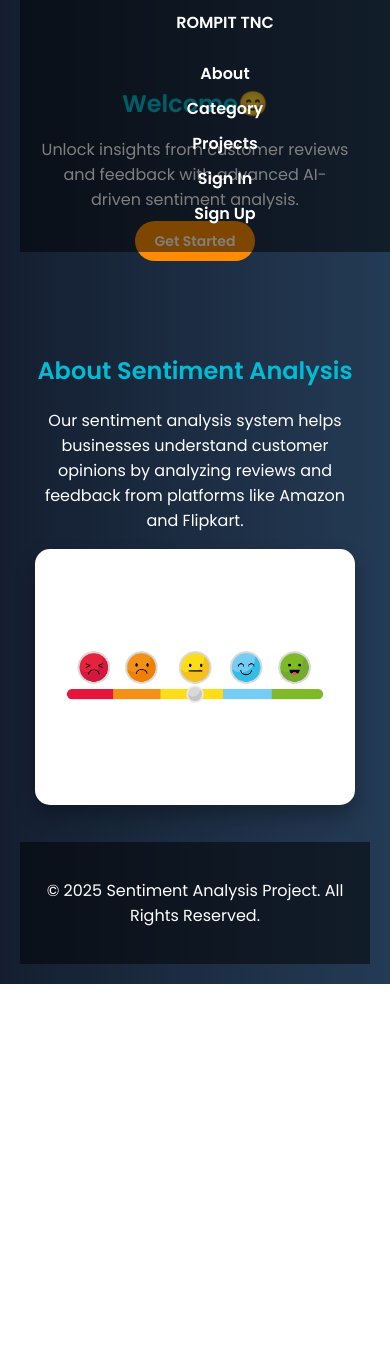
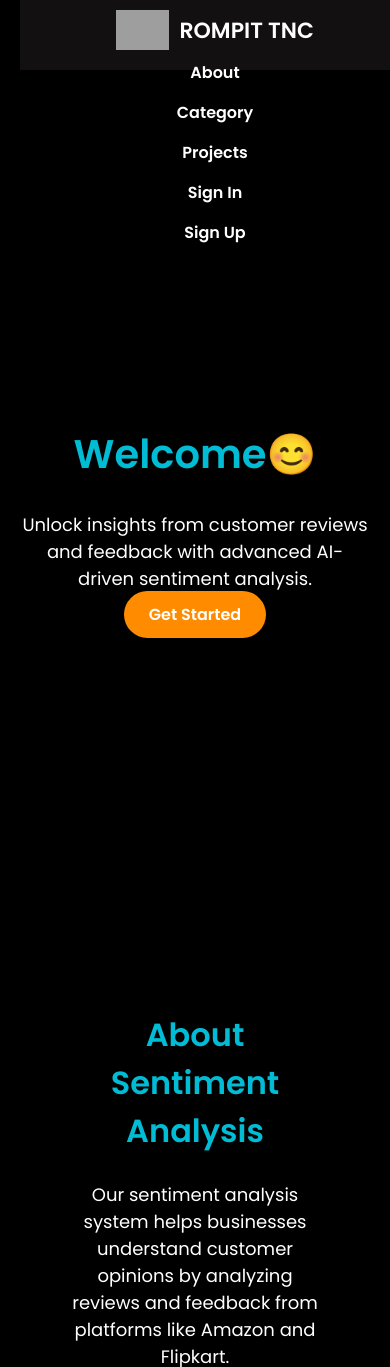
Before and after one commit to Sandeepmarcher/sentiment-analysis-for-business-intelligent-systems, a Flask app: page / in a window 390 px wide. Shown: the top 1367 px of the page. Before the commit the page ends 984 px from the top, so only its background shows below. Run offline with Flask 3, Linux system fonts and the light colour scheme; grey boxes are pictures that could not be loaded.

Commit message:
Update welcom.html

```diff
--- a/templates/welcom.html
+++ b/templates/welcom.html
@@ -8,20 +8,19 @@
     <link rel="preconnect" href="https://fonts.googleapis.com">
     <link href="https://fonts.googleapis.com/css2?family=Poppins:wght@300;400;600&display=swap" rel="stylesheet">
     <style>
+/* General Styles */
 body {
     margin: 0;
     font-family: 'Poppins', sans-serif;
-            background: linear-gradient(to right, #141e30, #243b55);
+    background: linear-gradient(to right, #000000, #000000);
     color: white;
     text-align: center;
     overflow-y: scroll;
     scrollbar-width: thin;
     scrollbar-color: #ff8c00 #243b55;
 }
-        .logo {
-    position: absolute;
-    left: 50px;
-}
+
+/* Custom Scrollbar */
 ::-webkit-scrollbar {
     width: 8px;
 }
@@ -32,36 +31,62 @@
     background: #000000;
     border-radius: 10px;
 }
+
+/* Navbar */
 .navbar {
     display: flex;
-    justify-content: center;
+    justify-content: space-between;
     align-items: center;
-    padding: 15px 50px;
-    background: rgba(0, 0, 0, 0.5);
+    padding: 10px 80px;
+    background: rgba(36, 33, 33, 0.5);
     position: fixed;
     width: 100%;
+    height: 70px;
     top: 0;
     z-index: 1000;
+    box-sizing: border-box;
 }
+
+.logo-container {
+    display: flex;
+    align-items: center;
+    gap: 10px;
+}
+
+.logo-container img {
+    height: 40px;
+    cursor: pointer;
+}
+
+.logo {
+    font-size: 22px;
+    font-weight: bold;
+    color: white;
+    text-decoration: none;
+}
+
+/* Navigation Links */
 .nav-links {
     list-style: none;
     display: flex;
     gap: 20px;
-    justify-content:center;
-    flex-grow: 1;
+    margin: 0;
     padding: 0;
+    align-items: center;
 }
 
 .nav-links li a {
     color: white;
-            text-align: left;
-            text-decoration:solid;
+    text-decoration: none;
     font-weight: 600;
     transition: color 0.3s ease-in-out;
 }
+
 .nav-links li a:hover {
     color: #ff8c00;
 }
+
+/* Hero Section */
 .hero {
     height: 100vh;
     display: flex;
@@ -69,7 +94,19 @@
     align-items: center;
     flex-direction: column;
     animation: fadeIn 2s ease-in-out;
+    padding-top: 70px;
 }
+
+.hero-content h1 {
+    font-size: 40px;
+}
+
+.hero-content p {
+    font-size: 18px;
+    max-width: 600px;
+    margin: 10px auto;
+}
+
 .cta-button {
     background: #ff8c00;
     padding: 12px 25px;
@@ -79,14 +116,28 @@
     font-weight: bold;
     transition: transform 0.3s, background 0.3s;
 }
+
 .cta-button:hover {
     background: #e67e22;
     transform: scale(1.1);
 }
+
+/* About Section */
 .about {
     padding: 50px;
     animation: slideUp 1.5s ease-in-out;
 }
+
+.about h2 {
+    font-size: 32px;
+}
+
+.about p {
+    font-size: 18px;
+    max-width: 800px;
+    margin: auto;
+}
+
 .about-image {
     width: 80%;
     max-width: 600px;
@@ -94,70 +145,48 @@
     box-shadow: 0 10px 20px rgba(0, 0, 0, 0.3);
     transition: transform 0.3s;
 }
+
 .about-image:hover {
     transform: scale(1.05);
 }
+
+/* Footer */
 .footer {
     padding: 20px;
     background: rgba(0, 0, 0, 0.5);
 }
+
+/* Animations */
 @keyframes fadeIn {
     from { opacity: 0; }
     to { opacity: 1; }
 }
+
 @keyframes slideUp {
     from { transform: translateY(50px); opacity: 0; }
     to { transform: translateY(0); opacity: 1; }
 }
+
+/* Responsive Design */
 @media (max-width: 768px) {
     .navbar {
         flex-direction: column;
-        padding: 10px;
+        padding: 10px 20px;
     }
-
     .nav-links {
         flex-direction: column;
-        text-align: center;
-        gap: 10px;
-    }
-
-    .logo {
-        position: static;
-        margin-bottom: 10px;
-    }
-
-    .hero {
-        height: auto;
-        padding: 50px 20px;
-    }
-
-    .hero-content h1 {
-        font-size: 24px;
-    }
-
-    .hero-content p {
-        font-size: 16px;
-    }
-
-    .cta-button {
-        padding: 10px 20px;
-        font-size: 14px;
-    }
-
-    .about {
-        padding: 30px 15px;
-    }
-
-    .about-image {
-        width: 100%;
+        gap: 15px;
+        margin-top: 10px;
     }
 }
-
     </style>
 </head>
 <body>
     <nav class="navbar">
-        <div class="logo"><b>ROMPIT TNC</b></div>
+        <div class="logo-container" onclick="window.location.href='#welcom.html'">
+            <img src="{{ url_for('static', filename='rompit.png') }}" alt="ROMPIT Logo">
+            <a href="#welcom.html" class="logo"><b>ROMPIT TNC</b></a>
+        </div>
         <ul class="nav-links">
             <li><a href="#about">About</a></li>
             <li><a href="#about">Category</a></li>
@@ -171,14 +200,14 @@
         <div class="hero-content">
             <h1>Welcome😊</h1>
             <p>Unlock insights from customer reviews and feedback with advanced AI-driven sentiment analysis.</p>
-            <a href="{{ url_for('signup') }}"class="cta-button">Get Started</a>
+            <a href="{{ url_for('signup') }}" class="cta-button">Get Started</a>
         </div>
     </header>
 
     <section id="about" class="about">
         <h2>About Sentiment Analysis</h2>
         <p>Our sentiment analysis system helps businesses understand customer opinions by analyzing reviews and feedback from platforms like Amazon and Flipkart.</p>
-        <img src="fgh.jpg" alt="Sentiment Analysis" class="about-image">
+        <img src="{{ url_for('static', filename='fgh.jpg') }}" alt="Sentiment Analysis" class="about-image">
     </section>
 
     <footer class="footer">
```
Lines whose indentation alone changed are shown as unchanged.
